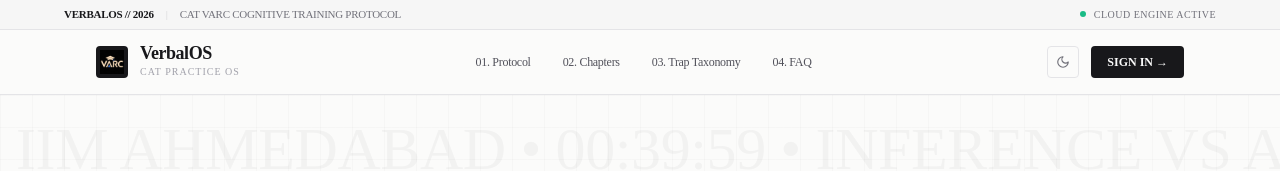
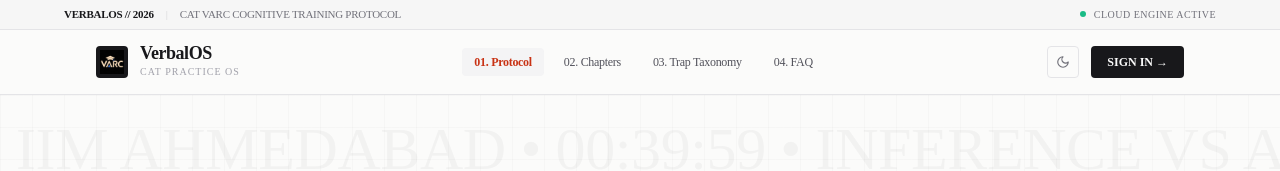
Before and after one commit to Bhavishtermux/VERBALOS, a Next.js app: page / in a window 1280 px wide. Shown: the top 171 px of the page. Built offline with nearby package versions, Linux system fonts and the light colour scheme; no server answers.

Commit message:
feat(animation): Add smooth iOS animated scrolling and section pulse to header tabs

```diff
--- a/src/app/globals.css
+++ b/src/app/globals.css
@@ -49,12 +49,30 @@
   }
 }
 
+html {
+  scroll-behavior: smooth;
+  scroll-padding-top: 5rem;
+}
+
 body {
   color: hsl(var(--foreground));
   background-color: hsl(var(--background));
   font-feature-settings: "rlig" 1, "calt" 1;
   -webkit-font-smoothing: antialiased;
   -moz-osx-font-smoothing: grayscale;
+}
+
+@keyframes sectionHighlight {
+  0% {
+    background-color: rgba(200, 50, 20, 0.12);
+  }
+  100% {
+    background-color: transparent;
+  }
+}
+
+.section-pulse {
+  animation: sectionHighlight 1.2s cubic-bezier(0.16, 1, 0.3, 1) forwards;
 }
 
 /* Academic subtle scrollbars */
--- a/src/app/page.tsx
+++ b/src/app/page.tsx
@@ -30,9 +30,26 @@
   const { user } = useAuth();
   const { settings, updateSettings } = useRc();
   const [openFaq, setOpenFaq] = useState<number | null>(0);
+  const [activeTab, setActiveTab] = useState<string>("manifest");
 
   const toggleFaq = (index: number) => {
     setOpenFaq(openFaq === index ? null : index);
+  };
+
+  const scrollToSection = (e: React.MouseEvent<HTMLAnchorElement>, id: string) => {
+    e.preventDefault();
+    setActiveTab(id);
+    const element = document.getElementById(id);
+    if (element) {
+      const topOffset = element.getBoundingClientRect().top + window.scrollY - 80;
+      window.scrollTo({
+        top: topOffset,
+        behavior: "smooth",
+      });
+      element.classList.remove("section-pulse");
+      void element.offsetWidth;
+      element.classList.add("section-pulse");
+    }
   };
 
   const isDark = settings.theme === "dark";
@@ -81,17 +98,49 @@
           </Link>
 
           {/* Nav Links */}
-          <nav className="hidden md:flex items-center gap-8 text-xs font-mono tracking-tight text-zinc-600 dark:text-zinc-400">
-            <a href="#manifest" className="hover:text-zinc-900 dark:hover:text-zinc-100 transition-colors">
+          <nav className="hidden md:flex items-center gap-2 text-xs font-mono tracking-tight">
+            <a
+              href="#manifest"
+              onClick={(e) => scrollToSection(e, "manifest")}
+              className={`px-3 py-1.5 rounded-[4px] ios-tap ios-spring ${
+                activeTab === "manifest"
+                  ? "text-[#C83214] font-bold bg-zinc-100 dark:bg-zinc-800/80"
+                  : "text-zinc-600 dark:text-zinc-400 hover:text-zinc-900 dark:hover:text-zinc-100 hover:bg-zinc-50 dark:hover:bg-zinc-900"
+              }`}
+            >
               01. Protocol
             </a>
-            <a href="#disciplines" className="hover:text-zinc-900 dark:hover:text-zinc-100 transition-colors">
+            <a
+              href="#disciplines"
+              onClick={(e) => scrollToSection(e, "disciplines")}
+              className={`px-3 py-1.5 rounded-[4px] ios-tap ios-spring ${
+                activeTab === "disciplines"
+                  ? "text-[#C83214] font-bold bg-zinc-100 dark:bg-zinc-800/80"
+                  : "text-zinc-600 dark:text-zinc-400 hover:text-zinc-900 dark:hover:text-zinc-100 hover:bg-zinc-50 dark:hover:bg-zinc-900"
+              }`}
+            >
               02. Chapters
             </a>
-            <a href="#taxonomy" className="hover:text-zinc-900 dark:hover:text-zinc-100 transition-colors">
+            <a
+              href="#taxonomy"
+              onClick={(e) => scrollToSection(e, "taxonomy")}
+              className={`px-3 py-1.5 rounded-[4px] ios-tap ios-spring ${
+                activeTab === "taxonomy"
+                  ? "text-[#C83214] font-bold bg-zinc-100 dark:bg-zinc-800/80"
+                  : "text-zinc-600 dark:text-zinc-400 hover:text-zinc-900 dark:hover:text-zinc-100 hover:bg-zinc-50 dark:hover:bg-zinc-900"
+              }`}
+            >
               03. Trap Taxonomy
             </a>
-            <a href="#faq" className="hover:text-zinc-900 dark:hover:text-zinc-100 transition-colors">
+            <a
+              href="#faq"
+              onClick={(e) => scrollToSection(e, "faq")}
+              className={`px-3 py-1.5 rounded-[4px] ios-tap ios-spring ${
+                activeTab === "faq"
+                  ? "text-[#C83214] font-bold bg-zinc-100 dark:bg-zinc-800/80"
+                  : "text-zinc-600 dark:text-zinc-400 hover:text-zinc-900 dark:hover:text-zinc-100 hover:bg-zinc-50 dark:hover:bg-zinc-900"
+              }`}
+            >
               04. FAQ
             </a>
           </nav>
--- a/src/components/layout/app-shell.tsx
+++ b/src/components/layout/app-shell.tsx
@@ -65,7 +65,7 @@
       {/* Main Content Area */}
       <div className="flex flex-1 flex-col min-w-0 pb-16 md:pb-6">
         <Header />
-        <main className="flex-1 px-4 py-6 md:px-8 md:py-8 max-w-7xl w-full mx-auto">
+        <main key={pathname} className="flex-1 px-4 py-6 md:px-8 md:py-8 max-w-7xl w-full mx-auto animate-ios-slide-up">
           {children}
         </main>
       </div>
```
